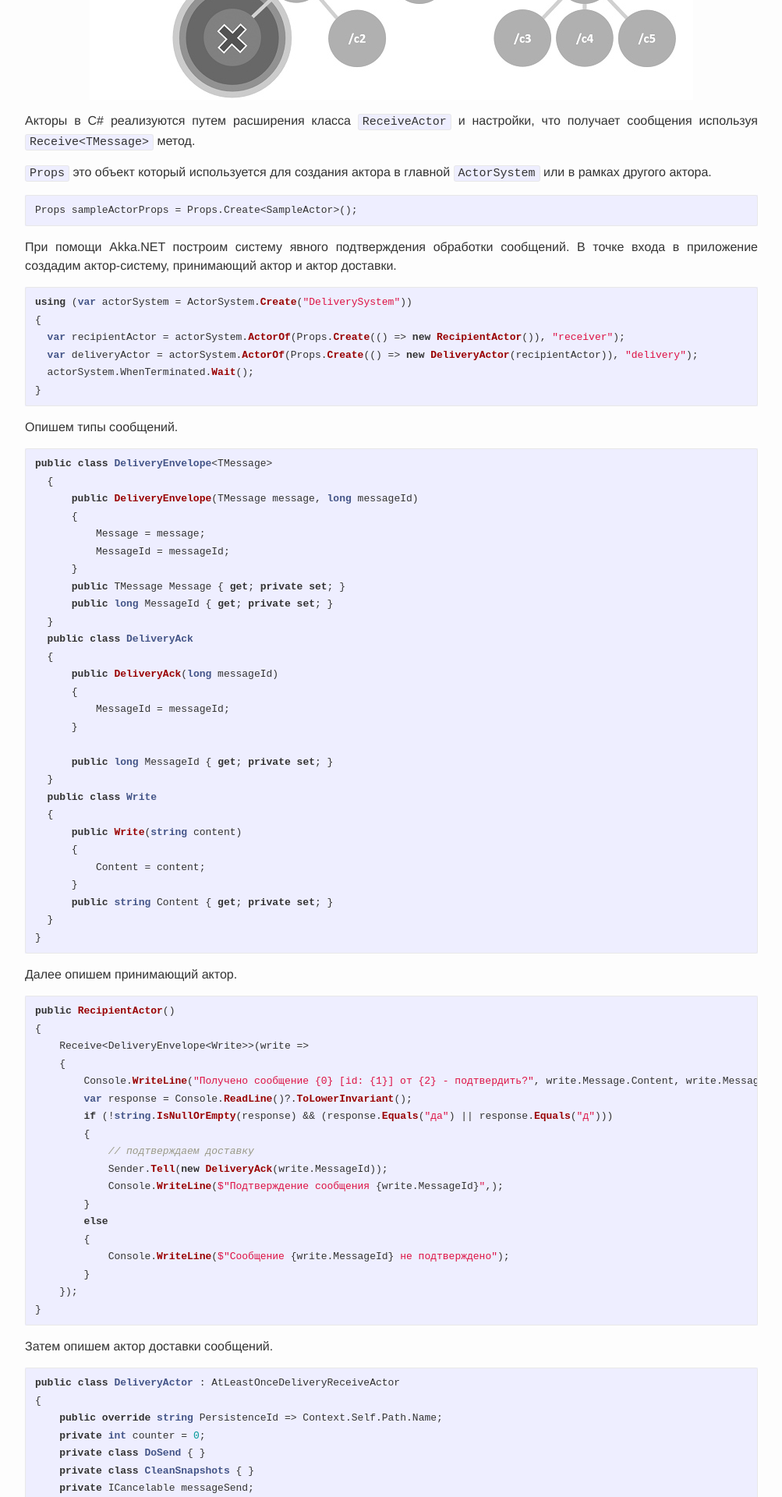
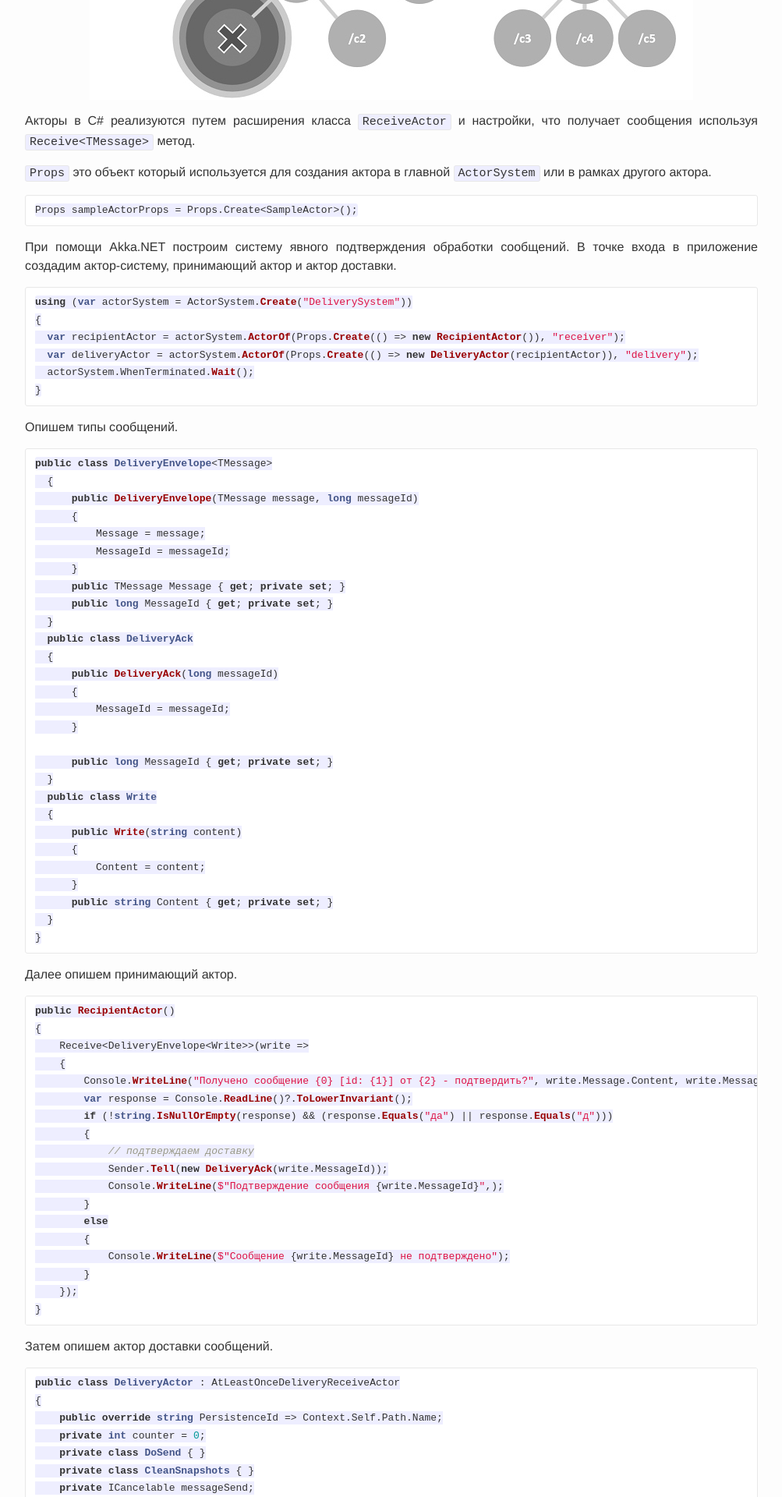
Before and after one commit to martamoshkin/blog.zverit.com, a Jekyll site: the page built from _posts/2016-6-11-akka-net-web-system.md, in a window 1280 px wide. Shown: the part 2015-3935 px from the top of the page at 78% size, without its empty margins (138-1141 px from the left). Built offline with Jekyll 4.4.1, drawn with Linux system fonts in a browser that asks for light colours; nearby versions of some CDN libraries; comment, search, counter and statistics services are not loaded.

Commit message:
Update _syntax-highlighting.scss

```diff
--- a/_sass/_syntax-highlighting.scss
+++ b/_sass/_syntax-highlighting.scss
@@ -10,7 +10,6 @@
     }
 
     .highlighter-rouge & {
-      background: #eef;
     }
 
     .c     { color: #998; font-style: italic } // Comment
```
